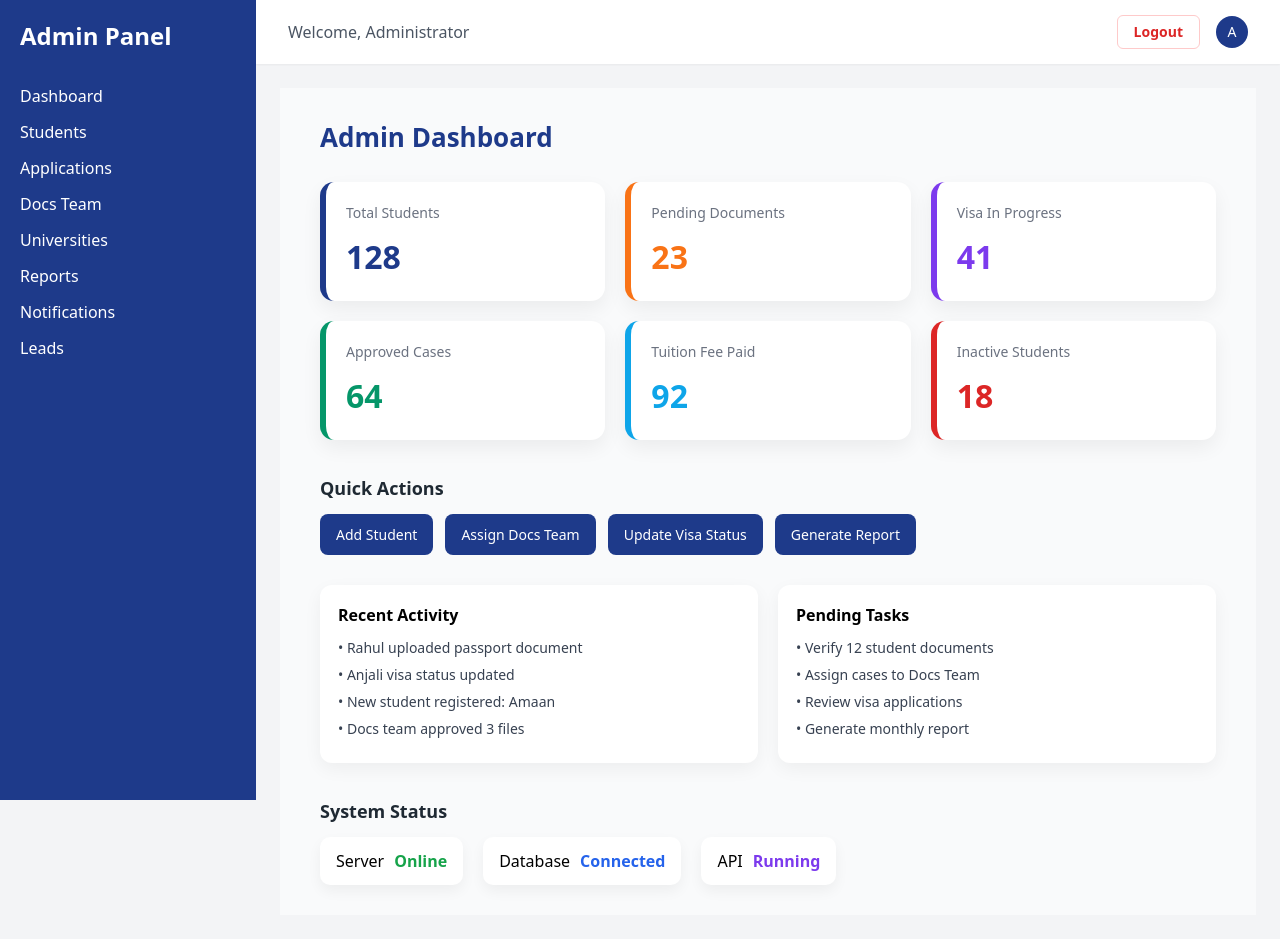
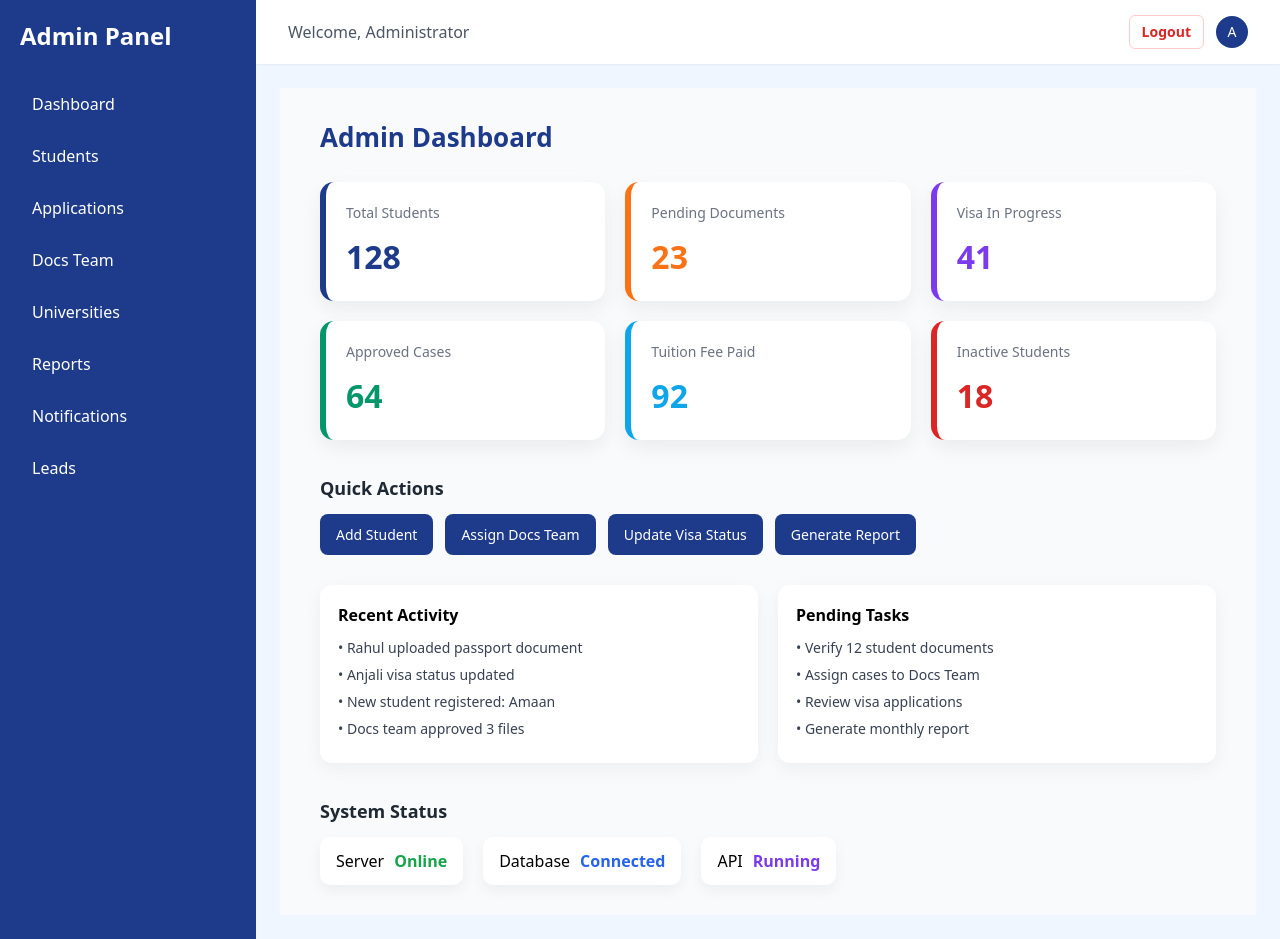
Before and after one commit to cereena/Abroad-process-tracker, a React (Vite) app: page /admin in a window 1280 px wide. Built offline with nearby package versions, Linux system fonts and the light colour scheme; no server answers; sample sign-in values are in the browser's storage.

Commit message:
edited university form and add form

```diff
--- a/src/pages/admin/AdminLayout.jsx
+++ b/src/pages/admin/AdminLayout.jsx
@@ -1,59 +1,129 @@
 import { NavLink, Outlet, useNavigate } from "react-router-dom";
+import { useState } from "react";
+import { Menu, X } from "lucide-react";
 
 export default function AdminLayout() {
   const navigate = useNavigate();
+  const [open, setOpen] = useState(false);
 
   const handleLogout = () => {
-    // 1. Clear session data (if you use localStorage/cookies)
-    localStorage.removeItem("userToken");
-
-    // 2. Redirect to Login page
+    localStorage.removeItem("adminToken");
     navigate("/login");
   };
 
   return (
-    <div className="min-h-screen flex bg-gray-100">
+    <div className="min-h-screen flex bg-blue-50 relative">
 
-      {/* Sidebar */}
-      <aside className="w-64 bg-blue-900 text-white p-5 sticky top-0 h-screen">
-        <h2 className="text-2xl font-bold mb-8">Admin Panel</h2>
-        <nav className="space-y-3">
-          <NavLink to="/admin/dashboard" className="block hover:text-orange-300">Dashboard</NavLink>
-          <NavLink to="/admin/students" className="block hover:text-orange-300">Students</NavLink>
-          <NavLink to="/admin/applications" className="block hover:text-orange-300">Applications</NavLink>
-          <NavLink to="/admin/docs-team" className="block hover:text-orange-300">Docs Team</NavLink>
-          <NavLink to="/admin/universities" className="block hover:text-orange-300">Universities</NavLink>
-          <NavLink to="/admin/reports" className="block hover:text-orange-300">Reports</NavLink>
-          <NavLink to="/admin/notifications" className="block hover:text-orange-300">Notifications</NavLink>
-          <NavLink to="/admin/leads" className="block hover:text-orange-300">Leads</NavLink>
+      {/* MOBILE OVERLAY */}
+      {open && (
+        <div
+          onClick={() => setOpen(false)}
+          className="fixed inset-0 bg-black/40 z-40 lg:hidden"
+        />
+      )}
+
+      {/* SIDEBAR */}
+      <aside
+        className={`
+      sticky top-0 lg:static
+      w-64 min-h-screen bg-blue-900 text-white p-5
+      transform transition-transform duration-300
+      ${open ? "translate-x-0" : "-translate-x-full"}
+      lg:translate-x-0
+      z-50
+      `}
+      >
+
+        {/* MOBILE CLOSE */}
+        <div className="flex justify-between items-center mb-6 lg:hidden">
+          <h2 className="text-xl font-bold">Admin</h2>
+
+          <button onClick={() => setOpen(false)}>
+            <X size={24} />
+          </button>
+        </div>
+
+        <h2 className="text-2xl font-bold mb-8 hidden lg:block">
+          Admin Panel
+        </h2>
+
+        <nav className="space-y-3 text-l">
+
+          {[
+            ["Dashboard", "/admin/dashboard"],
+            ["Students", "/admin/students"],
+            ["Applications", "/admin/applications"],
+            ["Docs Team", "/admin/docs-team"],
+            ["Universities", "/admin/universities"],
+            ["Reports", "/admin/reports"],
+            ["Notifications", "/admin/notifications"],
+            ["Leads", "/admin/leads"],
+          ].map(([label, path]) => (
+
+            <NavLink
+              key={path}
+              to={path}
+              onClick={() => setOpen(false)}
+              className={({ isActive }) =>
+                `block px-3 py-2 rounded hover:bg-blue-800 ${isActive ? "bg-blue-800 text-orange-300" : ""
+                }`
+              }
+            >
+              {label}
+            </NavLink>
+
+          ))}
+
         </nav>
       </aside>
 
-      {/* Main Area */}
-      <div className="flex-1 flex flex-col">
+      {/* MAIN */}
+      <div className="flex-1 flex flex-col min-h-screen">
 
         {/* TOPBAR */}
-        <header className="bg-white shadow-sm h-16 flex items-center justify-between px-8 sticky top-0 z-10">
-          <div className="text-gray-600 font-medium">Welcome, Administrator</div>
+        <header className="bg-white shadow-sm h-16 flex items-center justify-between px-4 sm:px-8 sticky top-0 z-30">
 
-          <div className="flex items-center gap-4">
-            {/* LOGOUT BUTTON - Replaced notification icon */}
+          {/* LEFT */}
+          <div className="flex items-center gap-3">
+
+            {/* HAMBURGER */}
+            <button
+              onClick={() => setOpen(true)}
+              className="lg:hidden text-gray-600"
+            >
+              <Menu size={24} />
+            </button>
+
+            <span className="text-gray-600 font-medium hidden sm:block">
+              Welcome, Administrator
+            </span>
+
+          </div>
+
+          {/* RIGHT */}
+          <div className="flex items-center gap-3">
+
             <button
               onClick={handleLogout}
-              className="px-4 py-1.5 text-sm font-semibold text-red-600 border border-red-200 rounded-md hover:bg-red-50 transition-colors"
+              className="px-3 py-1.5 text-sm font-semibold text-red-600 border border-red-200 rounded-md hover:bg-red-50 transition"
             >
               Logout
             </button>
-            <div className="h-8 w-8 bg-blue-900 rounded-full text-white flex items-center justify-center text-sm">A</div>
+
+            <div className="h-8 w-8 bg-blue-900 rounded-full text-white flex items-center justify-center text-sm">
+              A
+            </div>
+
           </div>
+
         </header>
 
-        {/* Page Content */}
-        <main className="p-6">
+        {/* CONTENT */}
+        <main className="flex-1 p-4 sm:p-6 overflow-y-auto">
           <Outlet />
         </main>
+
       </div>
-
     </div>
   );
 }
--- a/src/pages/admin/Universities-admin.jsx
+++ b/src/pages/admin/Universities-admin.jsx
@@ -151,8 +151,9 @@ const AdminUniversities = () => {
   /* ================= DELETE ================= */
 
   const handleDelete = async (id) => {
-    if (!window.confirm("Delete this university?")) return;
+  if (!window.confirm("Delete this university?")) return;
 
+  try {
     const token = localStorage.getItem("adminToken");
 
     await fetch(
@@ -166,7 +167,11 @@ const AdminUniversities = () => {
     );
 
     fetchUniversities();
-  };
+  } catch (err) {
+    alert("Delete failed");
+  }
+};
+
 
   /* ================= EXCEL ================= */
 
@@ -212,17 +217,15 @@ const AdminUniversities = () => {
   /* ================= UI ================= */
 
   return (
-    <div className="p-6 bg-blue-50 min-h-screen">
+    <div className="min-h-screen w-full bg-blue-50 p-3 sm:p-6">
 
       {/* HEADER */}
-      <div className="flex justify-between mb-6">
+      <div className="flex flex-col sm:flex-row sm:items-center sm:justify-between gap-4 mb-6">
 
         <h1 className="text-3xl font-bold text-blue-800">
           Manage Universities
         </h1>
-
-        <div className="flex items-center gap-3">
-
+        <div className="flex flex-wrap gap-3">
           <button
             onClick={exportExcel}
             className="bg-green-600 text-white px-4 py-2 rounded flex items-center gap-2"
@@ -245,7 +248,7 @@ const AdminUniversities = () => {
       </div>
 
       {/* FILTERS */}
-      <div className="bg-white p-4 rounded shadow mb-6 grid grid-cols-4 gap-3">
+      <div className="bg-white p-4 rounded shadow mb-6 grid grid-cols-1 sm:grid-cols-2 lg:grid-cols-4 gap-3">
 
         <input
           placeholder="Search"
@@ -341,7 +344,7 @@ const AdminUniversities = () => {
       {loading && <p>Loading...</p>}
 
       {!loading && (
-        <div className="grid md:grid-cols-2 lg:grid-cols-3 gap-5">
+        <div className="grid grid-cols-1 sm:grid-cols-2 lg:grid-cols-3 gap-5">
 
           {data.map((u) => (
 
@@ -350,7 +353,7 @@ const AdminUniversities = () => {
               className="bg-white p-5 rounded-xl shadow border"
             >
 
-              <h2 className="font-bold text-lg text-blue-700">
+              <h2 className="font-bold text-lg text-blue-700 break-words">
                 {u.universityName}
               </h2>
 
@@ -399,7 +402,7 @@ const AdminUniversities = () => {
 
               {/* ACTIONS */}
 
-              <div className="flex justify-between mt-4">
+              <div className="flex flex-wrap gap-3 justify-between mt-4">
 
                 <button
                   onClick={() =>
@@ -428,7 +431,7 @@ const AdminUniversities = () => {
       {/* PAGINATION */}
 
       {totalPages > 1 && (
-        <div className="flex justify-center gap-3 mt-8">
+        <div className="flex flex-wrap justify-center items-center gap-3 mt-8 text-sm">
 
           <button
             disabled={page === 1}
--- a/src/pages/admin/UniversityForm.jsx
+++ b/src/pages/admin/UniversityForm.jsx
@@ -58,7 +58,7 @@ const UniversityForm = () => {
 
         const data = await res.json();
 
-        console.log("DATA FROM API:", data); // 👈 ADD THIS
+        console.log("DATA FROM API:", data);
 
         setForm({
             universityName: data.universityName || "",
@@ -67,25 +67,27 @@ const UniversityForm = () => {
             partner: data.partner || false,
             globalRanking: data.globalRanking || "",
             globallyRecognized: data.globallyRecognized || false,
+
             courseName: data.courseName || "",
             degree: data.degree || "",
             stream: data.stream || "",
             minPercentage: data.minPercentage || "",
             ielts: data.ielts || "",
+
             tuitionFee: data.tuitionFee || "",
             applicationFee: data.applicationFee || "",
             showMoney: data.showMoney || "",
             freeEducation: data.freeEducation || false,
+
             schengen: data.schengen || false,
             prChance: data.prChance || "",
             stayBackYears: data.stayBackYears || "",
             partTimeHours: data.partTimeHours || "",
+
             intakes: data.intakes?.join(", ") || "",
             commissionPercent: data.commissionPercent || "",
         });
     };
-
-
 
     /* SAVE */
 
@@ -132,7 +134,7 @@ const UniversityForm = () => {
     /* UI */
 
     return (
-        <div className="p-6 bg-blue-50 min-h-screen">
+        <div className="p-6 bg-blue-50 min-h-[100vh] w-full">
 
             <div className="max-w-4xl mx-auto bg-white p-6 rounded shadow">
 
```
